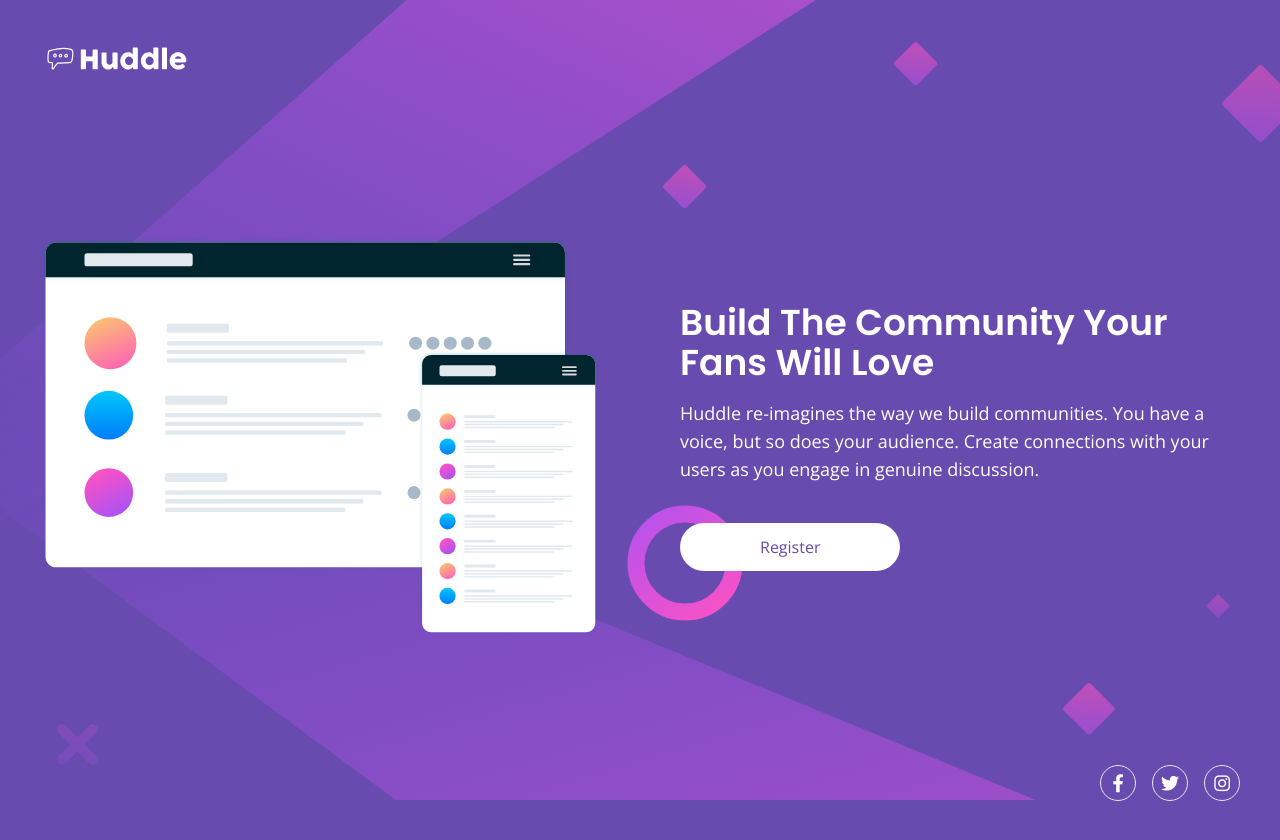
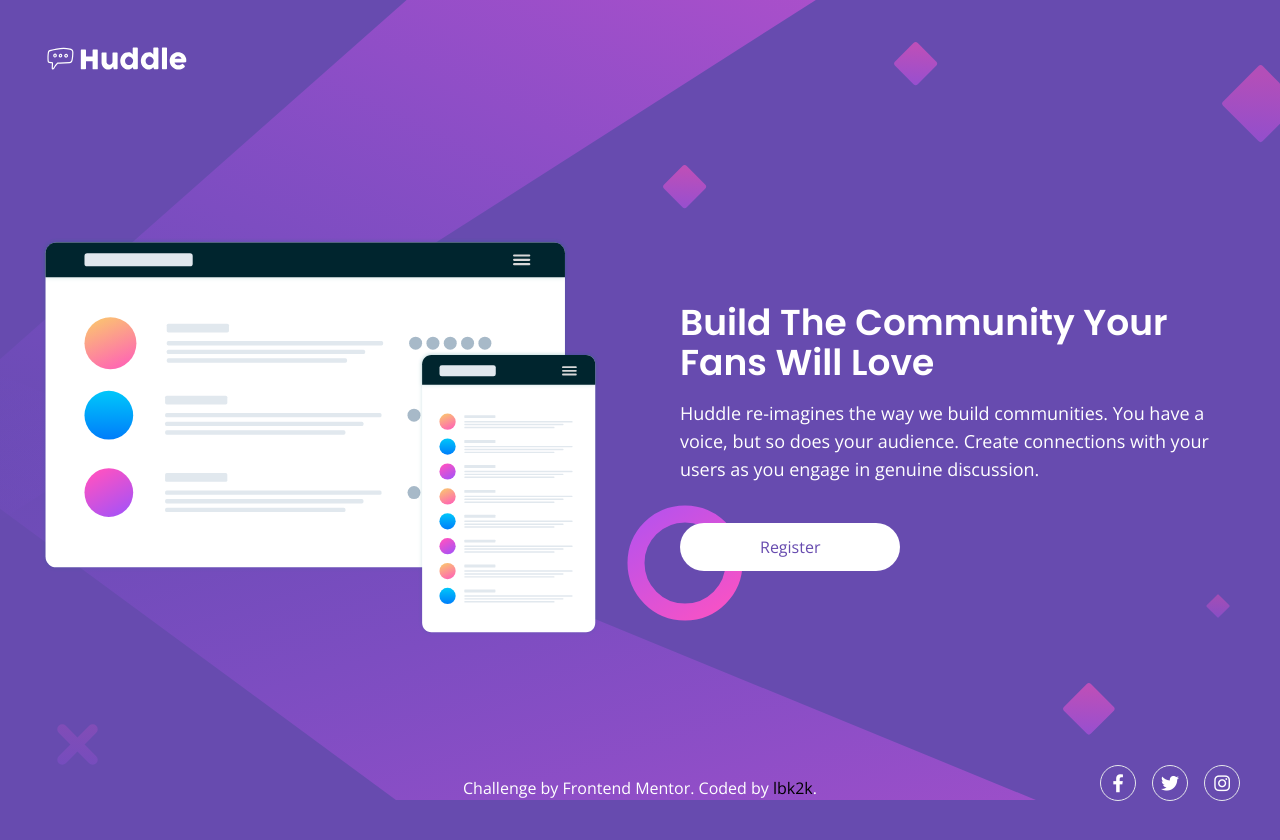
Before and after one commit to lbk2knewlifegithub/huddle-landing-page, an Angular app: page / in a window 1280 px wide. Built offline with nearby package versions, Linux system fonts and the light colour scheme.

Commit message:
Add author

```diff
--- a/src/app/app.component.html
+++ b/src/app/app.component.html
@@ -43,3 +43,5 @@
 </main>
 
 <lbk-footer class="block my-20 md:my-32"></lbk-footer>
+
+<lbk-author class="block mt-20 lg:fixed lg:w-full lg:bottom-0 z-50"></lbk-author>
--- a/src/app/app.component.ts
+++ b/src/app/app.component.ts
@@ -3,6 +3,5 @@ import { Component } from '@angular/core';
 @Component({
   selector: 'lbk-root',
   templateUrl: './app.component.html',
-  styleUrls: [`./app.component.scss`],
 })
 export class AppComponent {}
--- a/src/app/app.module.ts
+++ b/src/app/app.module.ts
@@ -1,10 +1,11 @@
 import { NgModule } from '@angular/core';
 import { BrowserModule } from '@angular/platform-browser';
 import { AppComponent } from './app.component';
+import { AuthorComponent } from './author.component';
 import { FooterComponent } from './footer.component';
 
 @NgModule({
-  declarations: [AppComponent, FooterComponent],
+  declarations: [AppComponent, FooterComponent, AuthorComponent],
   imports: [BrowserModule],
   providers: [],
   bootstrap: [AppComponent],
--- /dev/null
+++ b/src/app/author.component.ts
@@ -0,0 +1,20 @@
+import { ChangeDetectionStrategy, Component } from '@angular/core';
+
+@Component({
+  selector: 'lbk-author',
+  changeDetection: ChangeDetectionStrategy.OnPush,
+  template: `
+    <p class="text-white text-center">
+      Challenge by
+      <a href="https://www.frontendmentor.io?ref=challenge" target="_blank"
+        >Frontend Mentor</a
+      >. Coded by
+      <a
+        class="text-black decoration-wavy"
+        href="https://github.com/lbk2knewlifegithub"
+        >lbk2k</a
+      >.
+    </p>
+  `,
+})
+export class AuthorComponent {}
--- a/src/app/footer.component.ts
+++ b/src/app/footer.component.ts
@@ -20,6 +20,8 @@ import { Link } from './models';
           </li>
         </ng-container>
       </ul>
+
+
     </footer>
   `,
 })
```
Also changed, not shown: src/app/app.component.scss (deleted), 6 other files (tests, documents, lock files or other folders).
